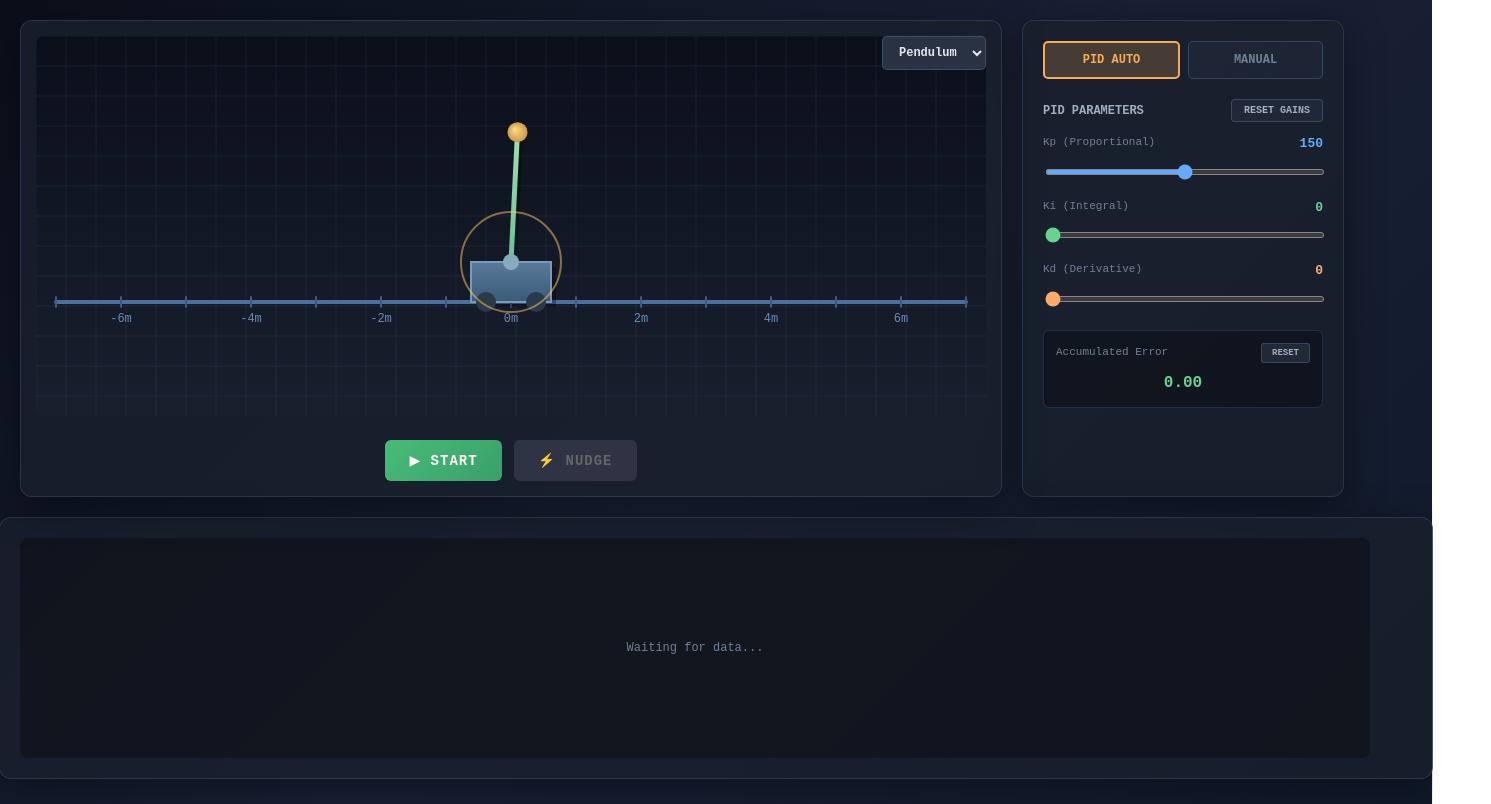
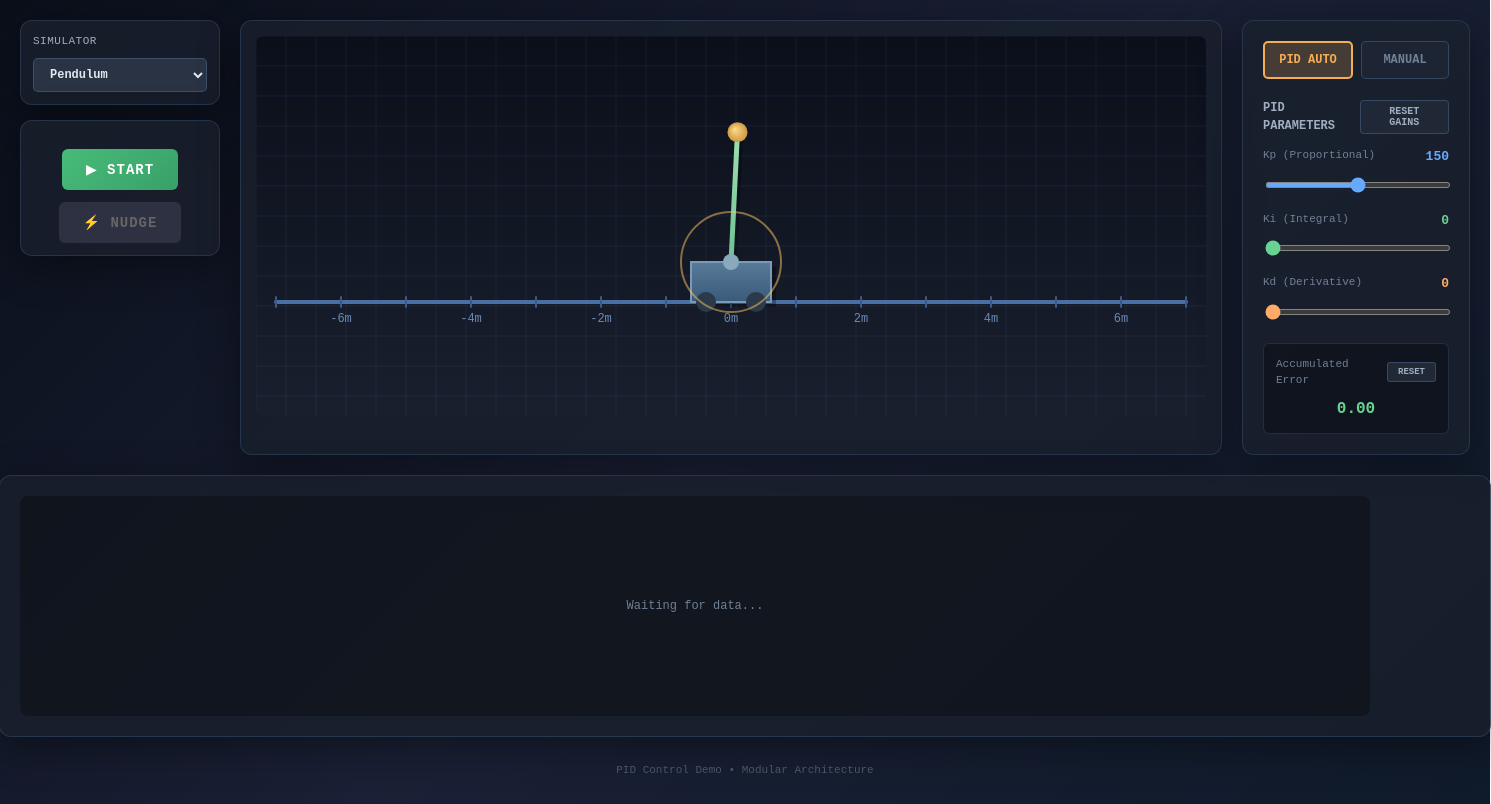
Before and after one commit to carlosnoyes/PID-demo, a React (Vite) app in the folder my-app/: page / in a window 1280 px wide. Shown: the top 804 px of the page, 1491 px wide, since content can reach past the window. Built offline with nearby package versions, Linux system fonts and the light colour scheme.

Commit message:
refactor: reorganize layout and enhance simulator control panels for better usability

```diff
--- a/my-app/src/simulators/DroneAltitude.jsx
+++ b/my-app/src/simulators/DroneAltitude.jsx
@@ -468,18 +468,20 @@ const DroneAltitudeSimulator = ({ simulators = [], activeSimulator = 'drone', on
 
   return (
     <div style={{ display: 'flex', flexDirection: 'column', alignItems: 'center', gap: '20px', maxWidth: '1450px', margin: '0 auto' }}>
-      {/* Top Row: Simulation + Control Panel */}
+      {/* Top Row: Left Panel + Simulation + Control Panel */}
       <div style={{ display: 'flex', gap: '20px', width: '100%' }}>
-        {/* Simulation Window */}
-        <div style={{ ...panelStyles.base, padding: '15px', position: 'relative' }}>
-          {/* Simulator Selector Dropdown */}
+        {/* Left Button Panel */}
+        <div style={{ display: 'flex', flexDirection: 'column', gap: '15px', width: '200px', flexShrink: 0 }}>
+          {/* Simulator Selector */}
+          <div style={{ ...panelStyles.base, padding: '12px' }}>
+            <label style={{ display: 'block', color: colors.text.secondary, fontSize: '11px', marginBottom: '8px', textTransform: 'uppercase', letterSpacing: '0.5px' }}>
+              Simulator
+            </label>
             <select
               value={activeSimulator}
               onChange={(e) => onSimulatorChange(e.target.value)}
               style={{
-              position: 'absolute',
-              top: '15px',
-              right: '15px',
+                width: '100%',
                 padding: '8px 12px',
                 fontSize: '12px',
                 fontWeight: '600',
@@ -488,15 +490,17 @@ const DroneAltitudeSimulator = ({ simulators = [], activeSimulator = 'drone', on
                 background: 'rgba(45, 55, 72, 0.9)',
                 color: colors.text.primary,
                 fontFamily: fonts.mono,
-              cursor: 'pointer',
-              zIndex: 10
+                cursor: 'pointer'
               }}
             >
               {simulators.map(sim => (
                 <option key={sim.id} value={sim.id}>{sim.label}</option>
               ))}
             </select>
-          <canvas ref={canvasRef} width={950} height={380} style={{ borderRadius: '8px' }} />
+          </div>
+
+          {/* Simulation Controls */}
+          <div style={{ ...panelStyles.base, padding: '12px' }}>
             <SimulationControls
               isRunning={isRunning}
               onToggle={handleToggle}
@@ -505,6 +509,12 @@ const DroneAltitudeSimulator = ({ simulators = [], activeSimulator = 'drone', on
                 { label: '⚖️ ADD WEIGHT', onClick: addWeight, disabled: !isRunning || stateRef.current.crashed, variant: 'accent' }
               ]}
             />
+          </div>
+        </div>
+
+        {/* Simulation Window */}
+        <div style={{ ...panelStyles.base, padding: '15px', flex: 1 }}>
+          <canvas ref={canvasRef} width={950} height={380} style={{ borderRadius: '8px' }} />
         </div>
 
         {/* Control Panel */}
--- a/my-app/src/simulators/HotTub.jsx
+++ b/my-app/src/simulators/HotTub.jsx
@@ -374,18 +374,20 @@ const HotTubSimulator = ({ simulators = [], activeSimulator = 'hottub', onSimula
 
   return (
     <div style={{ display: 'flex', flexDirection: 'column', alignItems: 'center', gap: '20px', maxWidth: '1450px', margin: '0 auto' }}>
-      {/* Top Row: Simulation + Control Panel */}
+      {/* Top Row: Left Panel + Simulation + Control Panel */}
       <div style={{ display: 'flex', gap: '20px', width: '100%' }}>
-        {/* Simulation Window */}
-        <div style={{ ...panelStyles.base, padding: '15px', position: 'relative' }}>
-          {/* Simulator Selector Dropdown */}
+        {/* Left Button Panel */}
+        <div style={{ display: 'flex', flexDirection: 'column', gap: '15px', width: '200px', flexShrink: 0 }}>
+          {/* Simulator Selector */}
+          <div style={{ ...panelStyles.base, padding: '12px' }}>
+            <label style={{ display: 'block', color: colors.text.secondary, fontSize: '11px', marginBottom: '8px', textTransform: 'uppercase', letterSpacing: '0.5px' }}>
+              Simulator
+            </label>
             <select
               value={activeSimulator}
               onChange={(e) => onSimulatorChange(e.target.value)}
               style={{
-              position: 'absolute',
-              top: '15px',
-              right: '15px',
+                width: '100%',
                 padding: '8px 12px',
                 fontSize: '12px',
                 fontWeight: '600',
@@ -394,15 +396,17 @@ const HotTubSimulator = ({ simulators = [], activeSimulator = 'hottub', onSimula
                 background: 'rgba(45, 55, 72, 0.9)',
                 color: colors.text.primary,
                 fontFamily: fonts.mono,
-              cursor: 'pointer',
-              zIndex: 10
+                cursor: 'pointer'
               }}
             >
               {simulators.map(sim => (
                 <option key={sim.id} value={sim.id}>{sim.label}</option>
               ))}
             </select>
-          <canvas ref={canvasRef} width={950} height={380} style={{ borderRadius: '8px' }} />
+          </div>
+
+          {/* Simulation Controls */}
+          <div style={{ ...panelStyles.base, padding: '12px' }}>
             <SimulationControls
               isRunning={isRunning}
               onToggle={handleToggle}
@@ -411,6 +415,12 @@ const HotTubSimulator = ({ simulators = [], activeSimulator = 'hottub', onSimula
                 { label: '🌡️ CHANGE AMBIENT', onClick: changeAmbient, variant: 'info' }
               ]}
             />
+          </div>
+        </div>
+
+        {/* Simulation Window */}
+        <div style={{ ...panelStyles.base, padding: '15px', flex: 1 }}>
+          <canvas ref={canvasRef} width={950} height={380} style={{ borderRadius: '8px' }} />
         </div>
 
         {/* Control Panel */}
--- a/my-app/src/simulators/InvertedPendulum.jsx
+++ b/my-app/src/simulators/InvertedPendulum.jsx
@@ -402,18 +402,20 @@ const InvertedPendulumSimulator = ({ simulators = [], activeSimulator = 'pendulu
 
   return (
     <div style={{ display: 'flex', flexDirection: 'column', alignItems: 'center', gap: '20px', maxWidth: '1450px', margin: '0 auto' }}>
-      {/* Top Row: Simulation + Control Panel */}
+      {/* Top Row: Left Panel + Simulation + Control Panel */}
       <div style={{ display: 'flex', gap: '20px', width: '100%' }}>
-        {/* Simulation Window */}
-        <div style={{ ...panelStyles.base, padding: '15px', position: 'relative' }}>
-          {/* Simulator Selector Dropdown */}
+        {/* Left Button Panel */}
+        <div style={{ display: 'flex', flexDirection: 'column', gap: '15px', width: '200px', flexShrink: 0 }}>
+          {/* Simulator Selector */}
+          <div style={{ ...panelStyles.base, padding: '12px' }}>
+            <label style={{ display: 'block', color: colors.text.secondary, fontSize: '11px', marginBottom: '8px', textTransform: 'uppercase', letterSpacing: '0.5px' }}>
+              Simulator
+            </label>
             <select
               value={activeSimulator}
               onChange={(e) => onSimulatorChange(e.target.value)}
               style={{
-              position: 'absolute',
-              top: '15px',
-              right: '15px',
+                width: '100%',
                 padding: '8px 12px',
                 fontSize: '12px',
                 fontWeight: '600',
@@ -422,15 +424,17 @@ const InvertedPendulumSimulator = ({ simulators = [], activeSimulator = 'pendulu
                 background: 'rgba(45, 55, 72, 0.9)',
                 color: colors.text.primary,
                 fontFamily: fonts.mono,
-              cursor: 'pointer',
-              zIndex: 10
+                cursor: 'pointer'
               }}
             >
               {simulators.map(sim => (
                 <option key={sim.id} value={sim.id}>{sim.label}</option>
               ))}
             </select>
-          <canvas ref={canvasRef} width={950} height={380} style={{ borderRadius: '8px' }} />
+          </div>
+
+          {/* Simulation Controls */}
+          <div style={{ ...panelStyles.base, padding: '12px' }}>
             <SimulationControls
               isRunning={isRunning}
               onToggle={handleToggle}
@@ -438,6 +442,12 @@ const InvertedPendulumSimulator = ({ simulators = [], activeSimulator = 'pendulu
                 { label: '⚡ NUDGE', onClick: applyNudge, disabled: !isRunning || stateRef.current.fallen, variant: 'accent' }
               ]}
             />
+          </div>
+        </div>
+
+        {/* Simulation Window */}
+        <div style={{ ...panelStyles.base, padding: '15px', flex: 1 }}>
+          <canvas ref={canvasRef} width={950} height={380} style={{ borderRadius: '8px' }} />
         </div>
 
         {/* Control Panel */}
```
Lines whose indentation alone changed are shown as unchanged.
